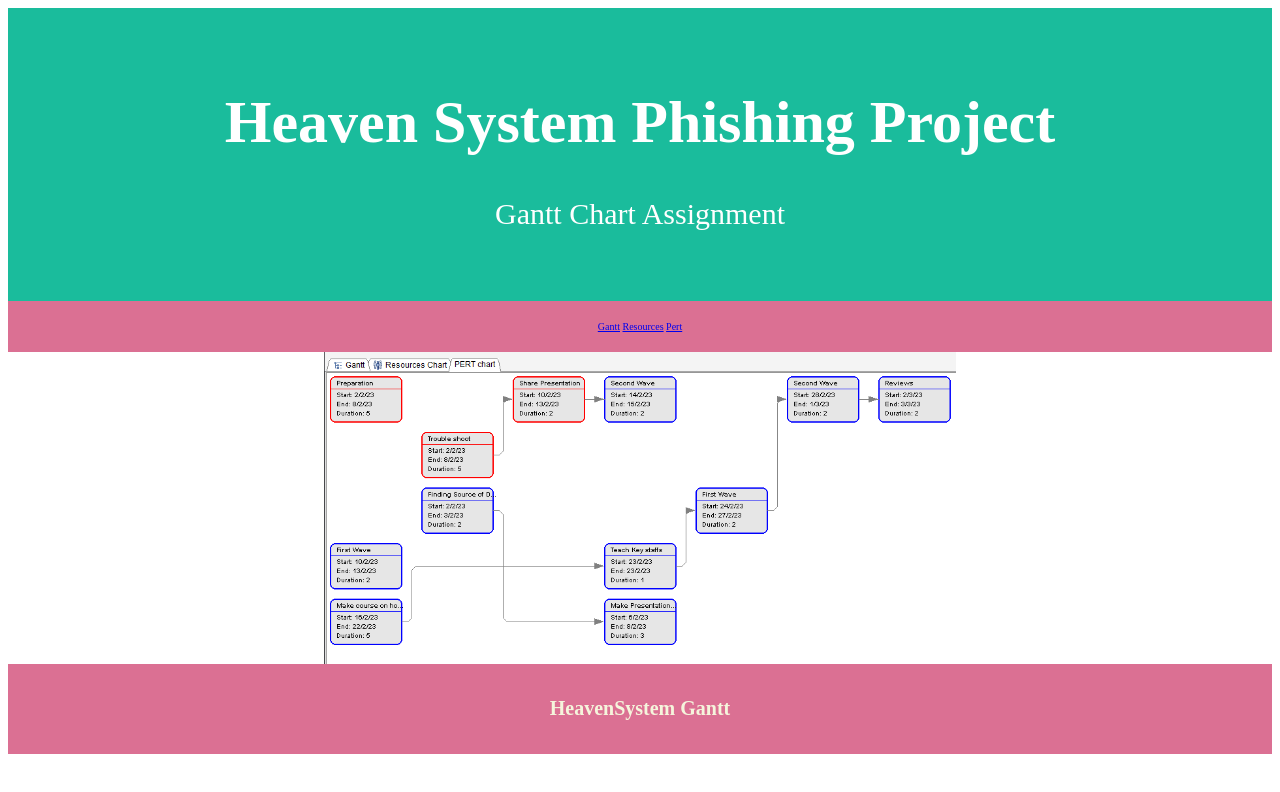
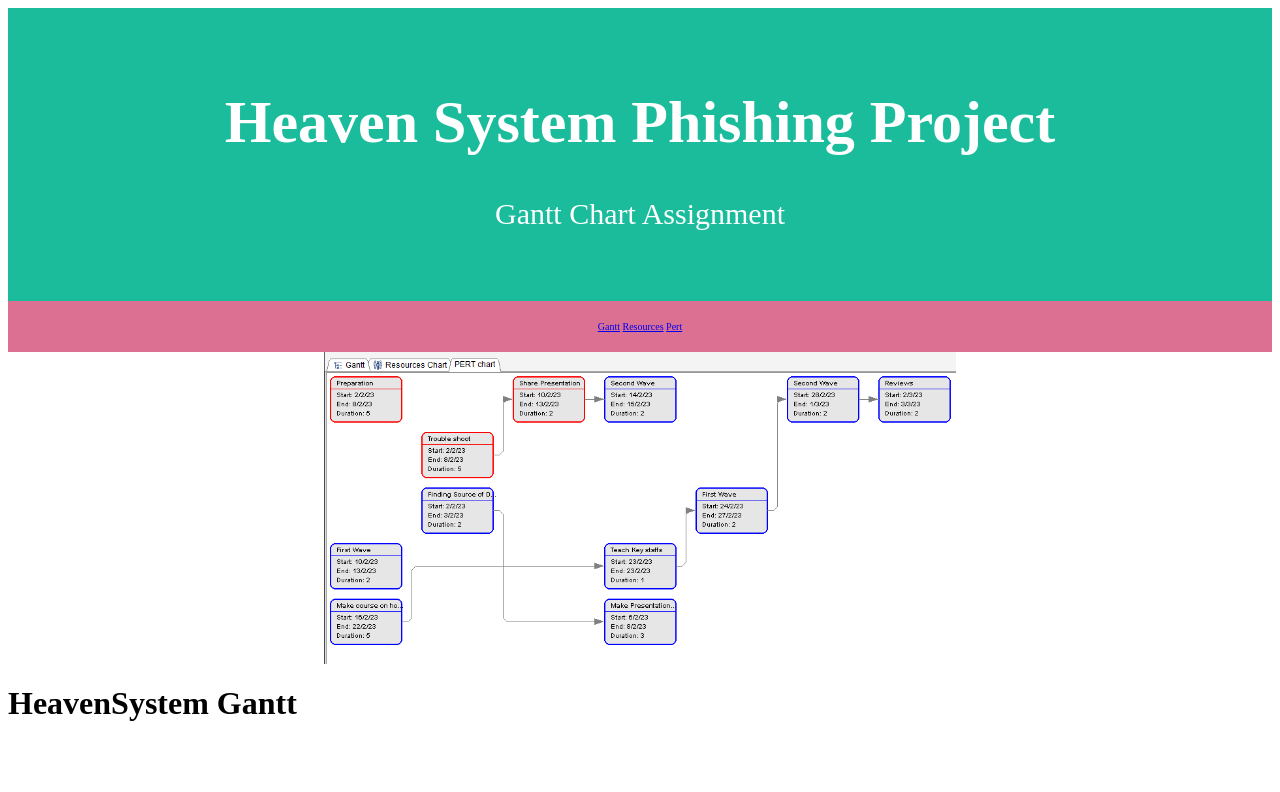
Before and after one commit to FakeSpec/gantt, a plain HTML site: page Pert.html in a window 1280 px wide. Drawn offline with Linux system fonts and the light colour scheme.

Commit message:
Update Pert.html

```diff
--- a/Pert.html
+++ b/Pert.html
@@ -21,7 +21,7 @@
 
     <img class="center" src="img\pert chart.PNG"></img>
 
-    <div class="headerB">
+    <div class="FooterA">
         <h1>HeavenSystem Gantt</h1>
         </div>
 </body>
```
